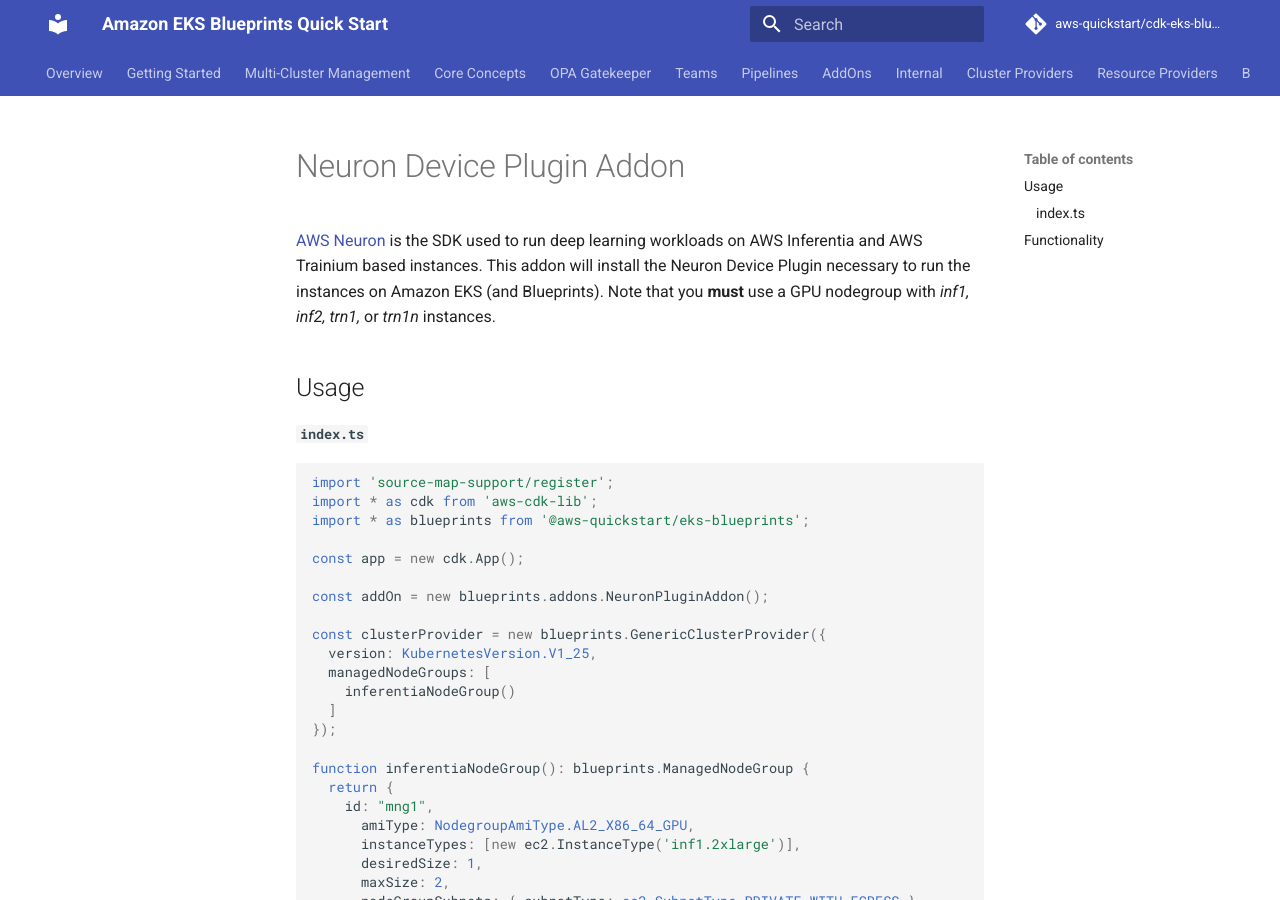
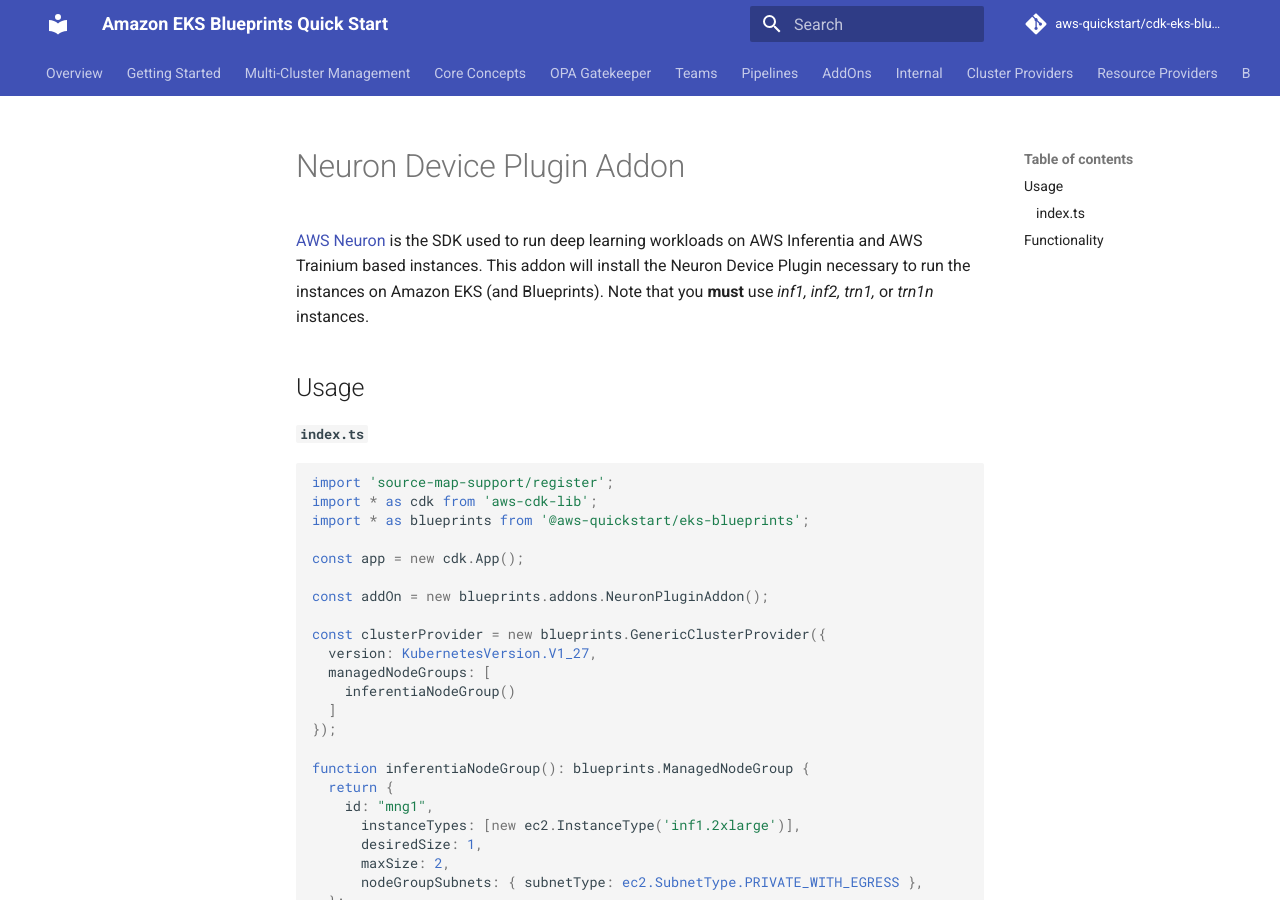
Before and after one commit to aws-quickstart/cdk-eks-blueprints, an MkDocs documentation site: the page built from docs/addons/neuron-plugin-addon.md, in a window 1280 px wide and 900 px high. Built offline with MkDocs 1.6.1 and Material for MkDocs 9.7.7, drawn with Linux system fonts in a browser that asks for light colours; comment, search, counter and statistics services are not loaded.

Commit message:
doc fix to remove nodegroup

```diff
--- a/docs/addons/neuron-plugin-addon.md
+++ b/docs/addons/neuron-plugin-addon.md
@@ -1,6 +1,6 @@
 # Neuron Device Plugin Addon
 
-[AWS Neuron](https://awsdocs-neuron.readthedocs-hosted.com/en/latest/) is the SDK used to run deep learning workloads on AWS Inferentia and AWS Trainium based instances. This addon will install the Neuron Device Plugin necessary to run the instances on Amazon EKS (and Blueprints). Note that you **must** use a GPU nodegroup with *inf1, inf2, trn1,* or *trn1n* instances.
+[AWS Neuron](https://awsdocs-neuron.readthedocs-hosted.com/en/latest/) is the SDK used to run deep learning workloads on AWS Inferentia and AWS Trainium based instances. This addon will install the Neuron Device Plugin necessary to run the instances on Amazon EKS (and Blueprints). Note that you **must** use *inf1, inf2, trn1,* or *trn1n* instances.
 
 ## Usage
 
@@ -15,7 +15,7 @@
 const addOn = new blueprints.addons.NeuronPluginAddon();
 
 const clusterProvider = new blueprints.GenericClusterProvider({
-  version: KubernetesVersion.V1_25,
+  version: KubernetesVersion.V1_27,
   managedNodeGroups: [
     inferentiaNodeGroup()
   ]
@@ -24,7 +24,6 @@
 function inferentiaNodeGroup(): blueprints.ManagedNodeGroup {
   return {
     id: "mng1",
-      amiType: NodegroupAmiType.AL2_X86_64_GPU,
       instanceTypes: [new ec2.InstanceType('inf1.2xlarge')],
       desiredSize: 1,
       maxSize: 2,
```
